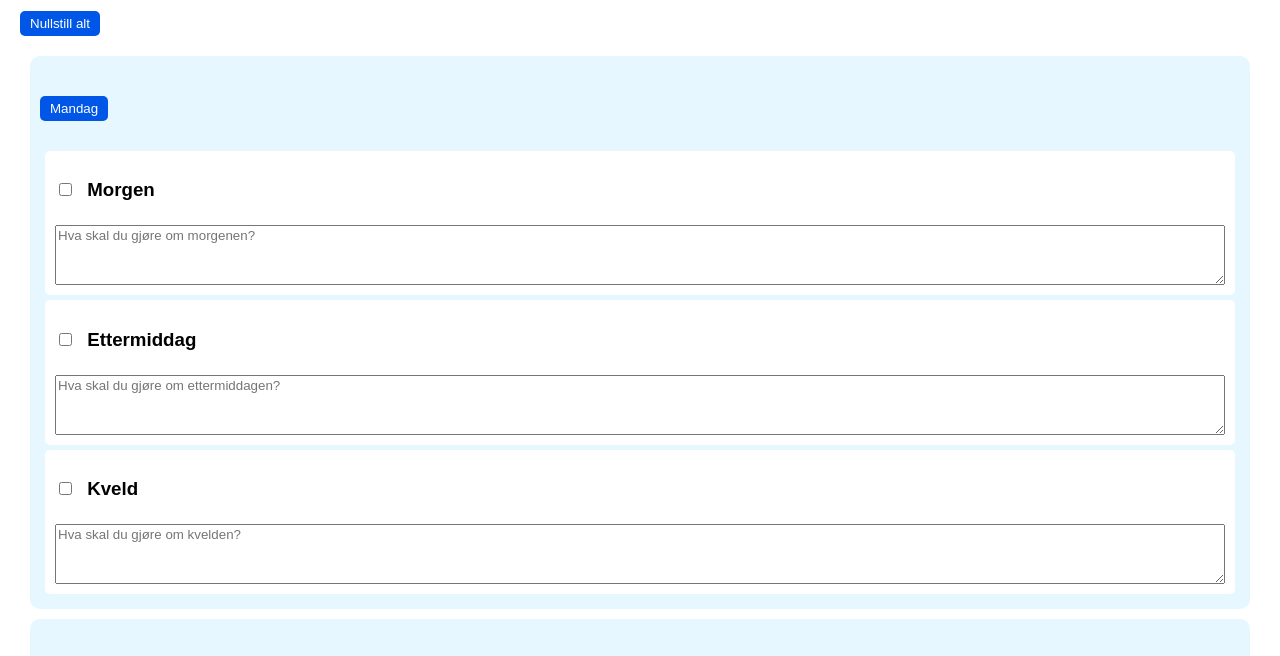
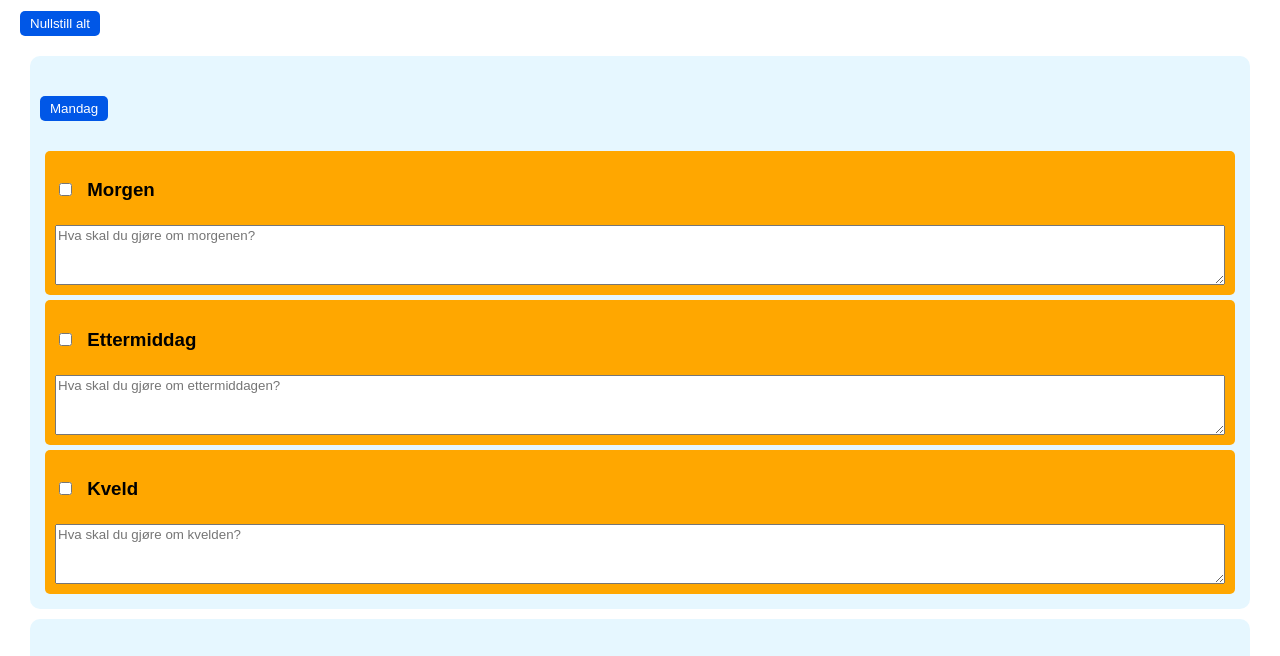
Before and after one commit to MarieAndresen/Ukeplan, a plain HTML site: page index.html in a window 1280 px wide. Shown: the part 117-773 px from the top of the page. Drawn offline with Linux system fonts and the light colour scheme.

Commit message:
Update index.html
color

```diff
--- a/index.html
+++ b/index.html
@@ -21,7 +21,7 @@ border-radius: 10px;
 .del {
 margin: 5px;
 padding: 10px;
-background-color: white;
+background-color: #ffa700;
 border-radius: 5px;
 }
 .checkbox {
```
